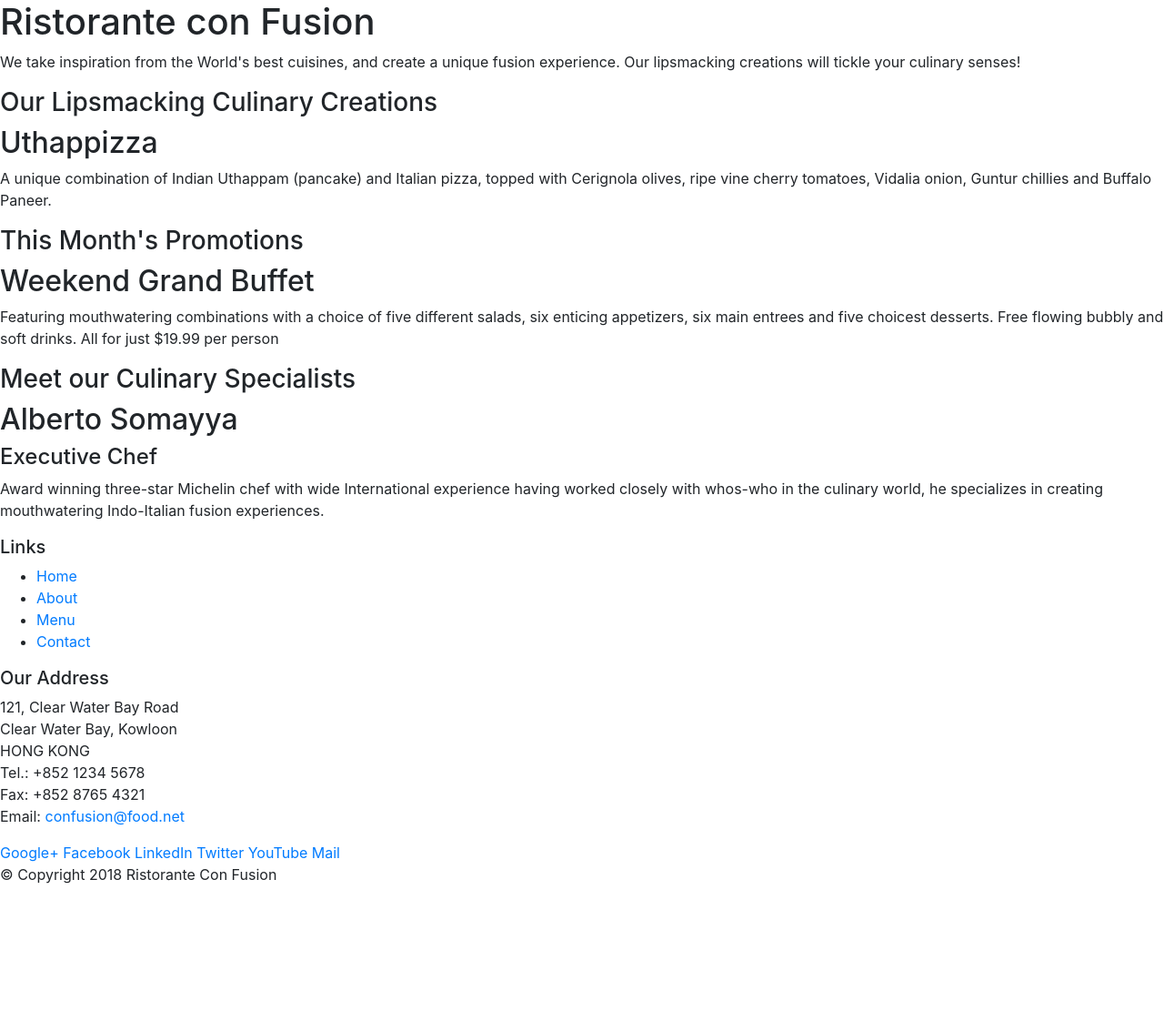
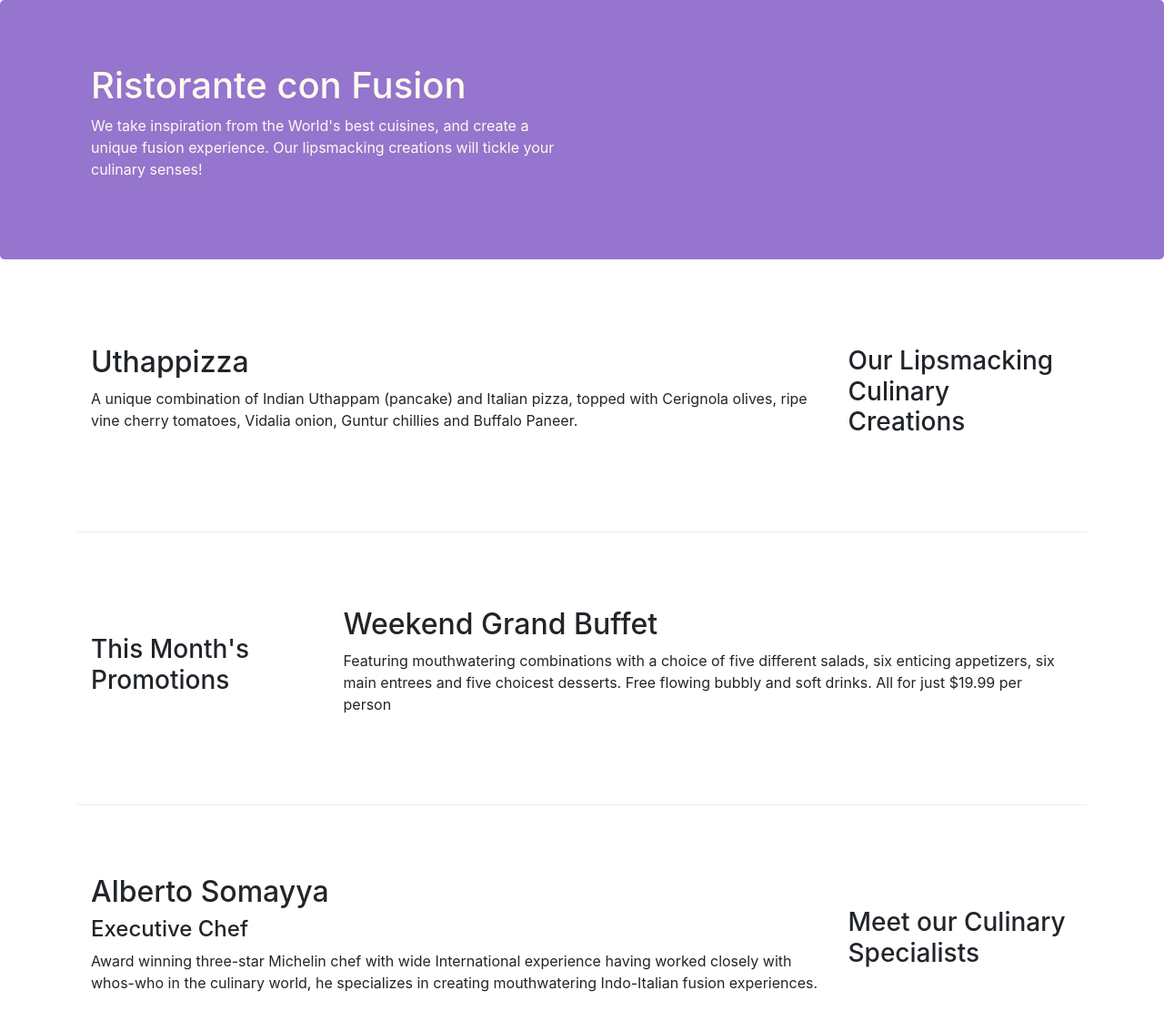
Before and after one commit to arshiamd/conFusion, a website: page index.html in a window 1280 px wide. Shown: the top 1111 px of the page at 91% size. Before the commit the page ends 989 px from the top, so only its background shows below. Drawn offline with nearby package versions, Linux system fonts and the light colour scheme.

Commit message:
final commit

```diff
--- /dev/null
+++ b/css/style.css
@@ -0,0 +1,28 @@
+.row-header{
+    margin: 0px auto;
+    padding: 0px auto;
+}
+.row-content{
+    margin: 0px auto;
+    padding: 50px 0px ;
+    border-bottom: 1px ridge;
+    min-height:300px ;
+}
+.footer{
+    background-color: #D1C4E9;
+    margin: 0px auto;
+    padding: 20px 0px;
+}
+
+.jumbotron{
+    padding: 70px 30px;
+    margin: 0px auto;
+    background: #9575CD;
+    color: floralwhite;
+}
+
+.address{
+    font-size:80%;
+    margin: 0px;
+    color: #0f0f0f;
+}
--- a/index.html
+++ b/index.html
@@ -10,50 +10,51 @@
 
         <!-- Bootstrap CSS -->
         <link rel="stylesheet" href="node_modules/bootstrap/dist/css/bootstrap.min.css">
+        <link rel="stylesheet" href="css/style.css">
 </head>
 
 <body>
 
-    <header>
-        <div>
-            <div>
-                <div>
+    <header class="jumbotron">
+        <div class="container">
+            <div class="row row-header">
+                <div class="col-12 col-sm-6">
                     <h1>Ristorante con Fusion</h1>
                     <p>We take inspiration from the World's best cuisines, and create a unique fusion experience. Our lipsmacking creations will tickle your culinary senses!</p>
                 </div>
-                <div>
+                <div class="col-12">
                 </div>
             </div>
         </div>
     </header>
 
-    <div>
-        <div>
-            <div>
+    <div class="container">
+        <div class="row row-content align-items-center">
+            <div class="col-12 col-sm-4 order-sm-last col-md-3">
                 <h3>Our Lipsmacking Culinary Creations</h3>
             </div>
-            <div>
+            <div class="col col-sm order-sm-first col-md">
                 <h2>Uthappizza</h2>
                 <p>A unique combination of Indian Uthappam (pancake) and Italian pizza, topped with Cerignola olives, ripe vine cherry tomatoes, Vidalia onion, Guntur chillies and Buffalo Paneer.</p>
             </div>
         </div>
 
 
-        <div>
-            <div>
+        <div class="row row-content align-items-center">
+            <div  class="col-12 col-sm-4 col-md-3">
                 <h3>This Month's Promotions</h3>
             </div>
-            <div>
+            <div div class="col col-sm col-md">
                 <h2>Weekend Grand Buffet</h2>
                 <p>Featuring mouthwatering combinations with a choice of five different salads, six enticing appetizers, six main entrees and five choicest desserts. Free flowing bubbly and soft drinks. All for just $19.99 per person </p>
             </div>
         </div>
 
-        <div>
-            <div>
+        <div class="row row-content align-items-center">
+            <div  class="col-12 col-sm-4 order-sm-last col-md-3">
                 <h3>Meet our Culinary Specialists</h3>
             </div>
-            <div>
+            <div div class="col col-sm col-md">
                 <h2>Alberto Somayya</h2>
                 <h4>Executive Chef</h4>
                 <p>Award winning three-star Michelin chef with wide International experience having worked closely with whos-who in the culinary world, he specializes in creating mouthwatering Indo-Italian fusion experiences. </p>
@@ -61,19 +62,19 @@
         </div>
     </div>
 
-    <footer>
-        <div>
-            <div>
-                <div>
-                    <h5>Links</h5>
-                    <ul>
+    <footer class="footer">
+        <div class="container">
+            <div class="row justify-content-between">
+                <div class=" col-4 col-sm-3 ">
+                    <h5 >Links</h5>
+                    <ul class='list-unstyled'>
                         <li><a href="#">Home</a></li>
                         <li><a href="#">About</a></li>
                         <li><a href="#">Menu</a></li>
                         <li><a href="#">Contact</a></li>
                     </ul>
                 </div>
-                <div>
+                <div class="col-7 col-sm-4 address">
                     <h5>Our Address</h5>
                     <address>
 		              121, Clear Water Bay Road<br>
@@ -84,8 +85,8 @@
 		              Email: <a href="mailto:confusion@food.net">confusion@food.net</a>
 		           </address>
                 </div>
-                <div>
-                    <div>
+                <div class="col-12 col-sm-3 align-self-center">
+                    <div class="text-center">
                         <a href="http://google.com/+">Google+</a>
                         <a href="http://www.facebook.com/profile.php?id=">Facebook</a>
                         <a href="http://www.linkedin.com/in/">LinkedIn</a>
@@ -95,9 +96,9 @@
                     </div>
                 </div>
            </div>
-           <div>
-                <div>
-                    <p>© Copyright 2018 Ristorante Con Fusion</p>
+           <div class="row justify-content-center">
+                <div class="col-auto">
+                    <p>© Copyright 2018 Ristorante ConFusion</p>
                 </div>
            </div>
         </div>
```
